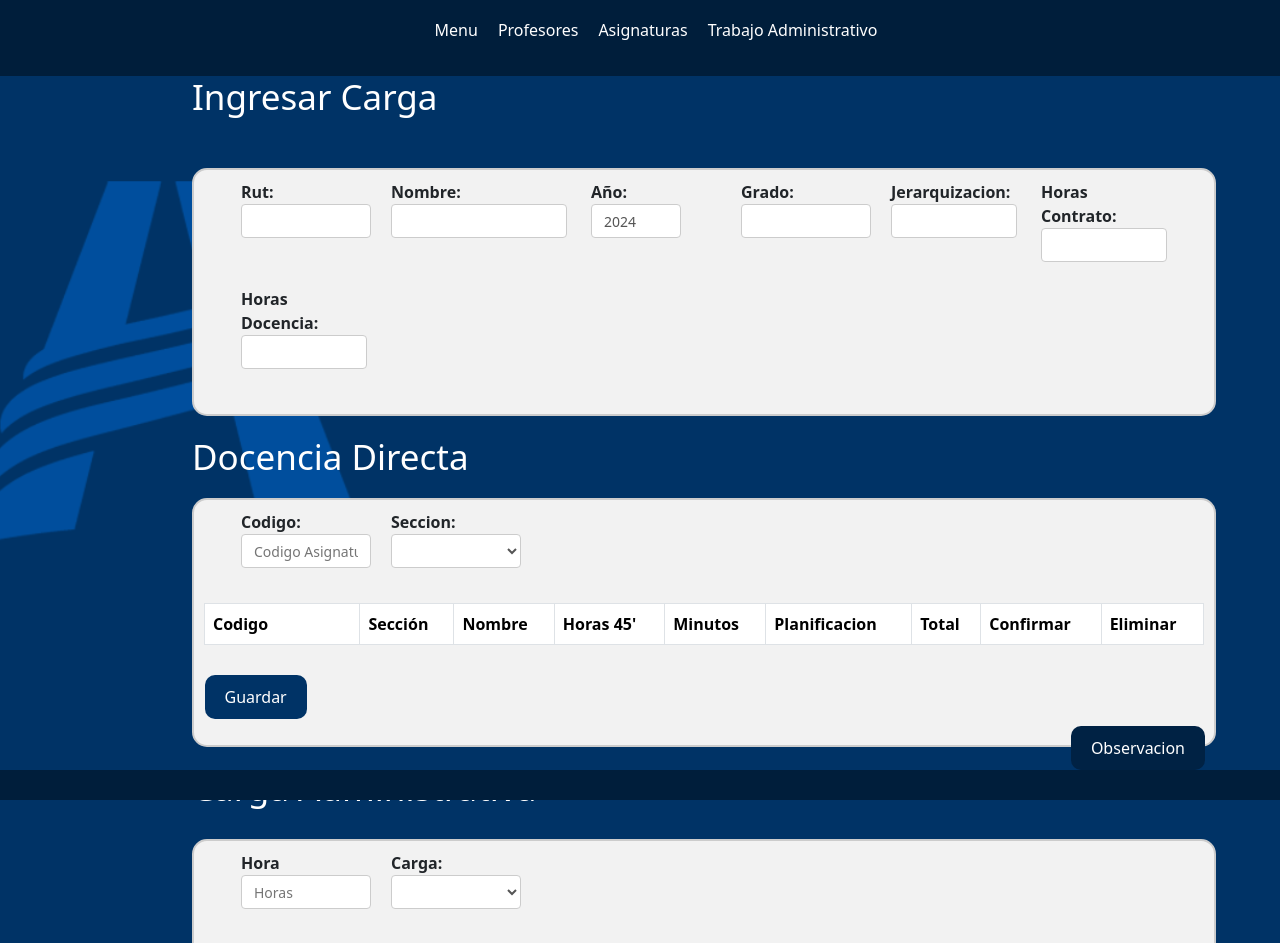
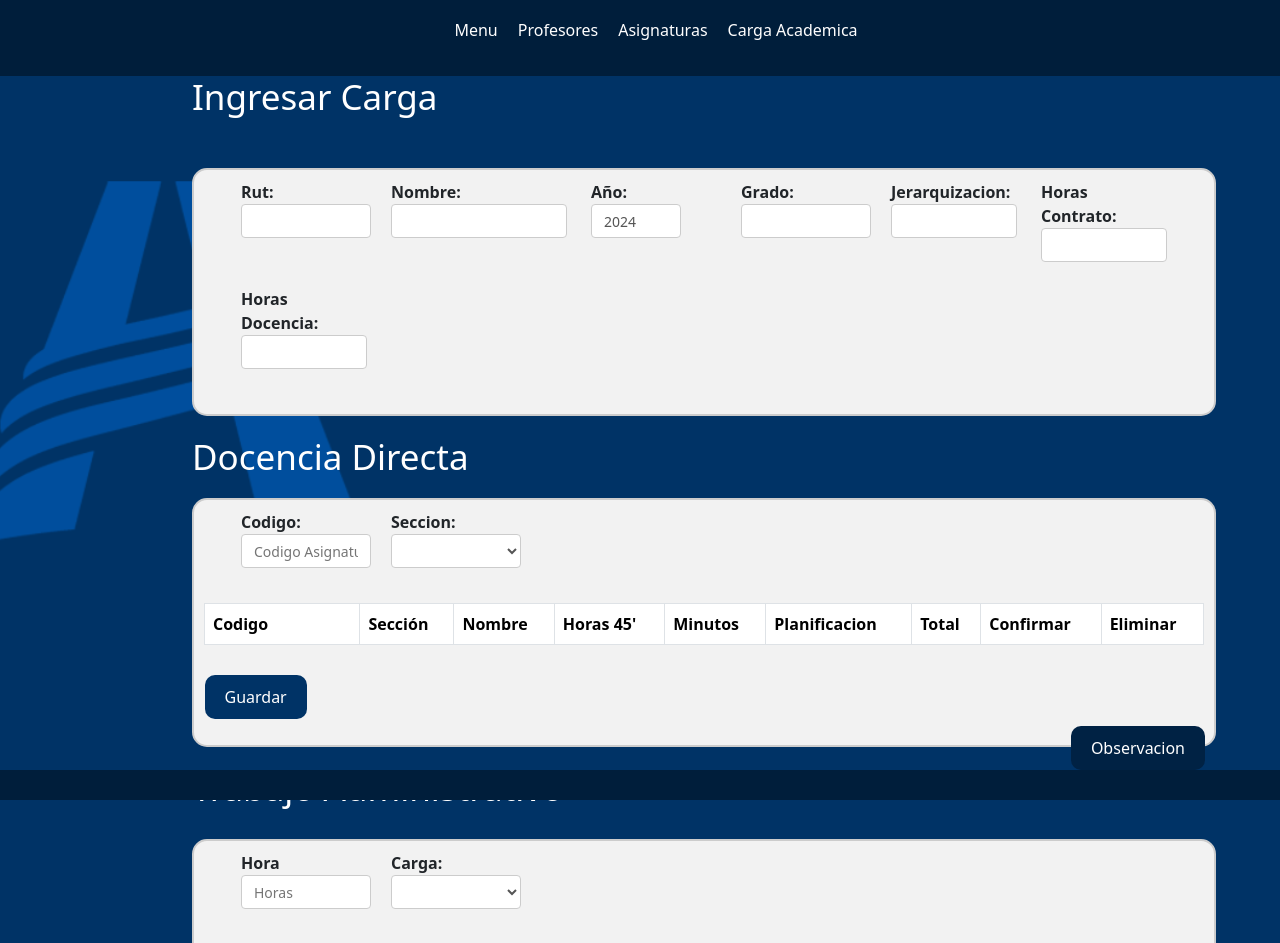
Before and after one commit to NachoMezaM/CDT_CargaTest1, an Angular app: page /carga-horaria/carga-horaria in a window 1280 px wide. Shown: the top 943 px of the page. Built offline with nearby package versions, Linux system fonts and the light colour scheme; no server answers.

Commit message:
Titulos fix

```diff
--- a/src/app/barranavegacion/barranavegacion.component.html
+++ b/src/app/barranavegacion/barranavegacion.component.html
@@ -31,11 +31,11 @@
                         </div>
                       </div>
                       <div class="dropdown">
-                        <button class="dropbtn">Trabajo Administrativo</button>
+                        <button class="dropbtn">Carga Academica</button>
                         <div class="dropdown-content">
                           <a routerLink="/carga-horaria/carga-horaria">Asignar Carga</a>
-                          <a routerLink="/carga-horaria/visualizar-carga">Carga Docente</a>
-                          <a routerLink="/carga-horaria/cargarAcademica">Carga Administrativa</a>
+                          <a routerLink="/carga-horaria/visualizar-carga">Visualizar Carga Docentes</a>
+                          <a routerLink="/carga-horaria/cargarAcademica">Ver Carga Academica</a>
                         </div>
                       </div>
                 </ul>
--- a/src/app/carga-horaria/carga-horaria/carga-horaria.component.html
+++ b/src/app/carga-horaria/carga-horaria/carga-horaria.component.html
@@ -105,7 +105,7 @@
       </div>
     </form>
 
-    <h1 class="titulo" >Carga Administrativa</h1>
+    <h1 class="titulo" >Trabajo Administrativo</h1>
     <form>
       <div class="containerflex3">
 
```
